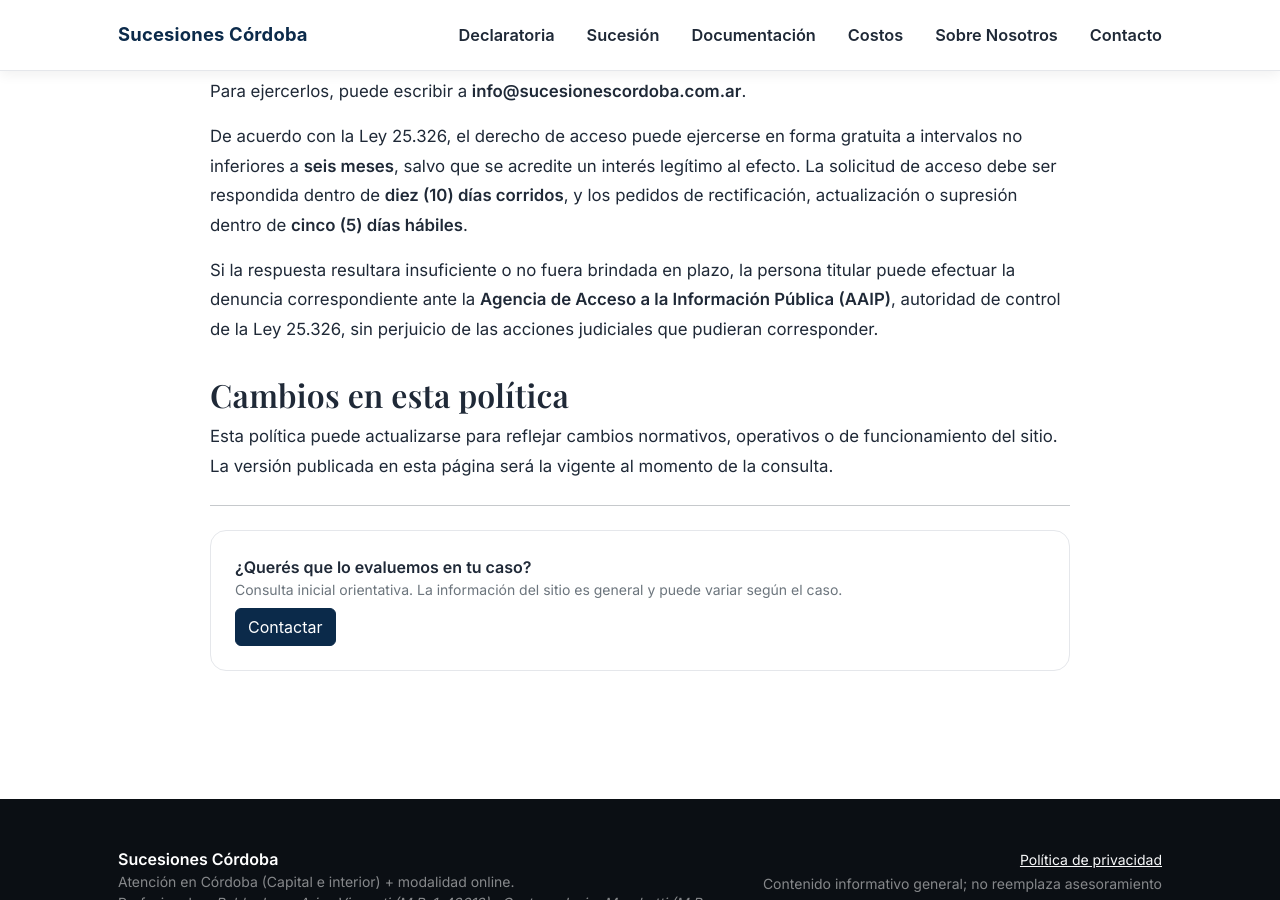
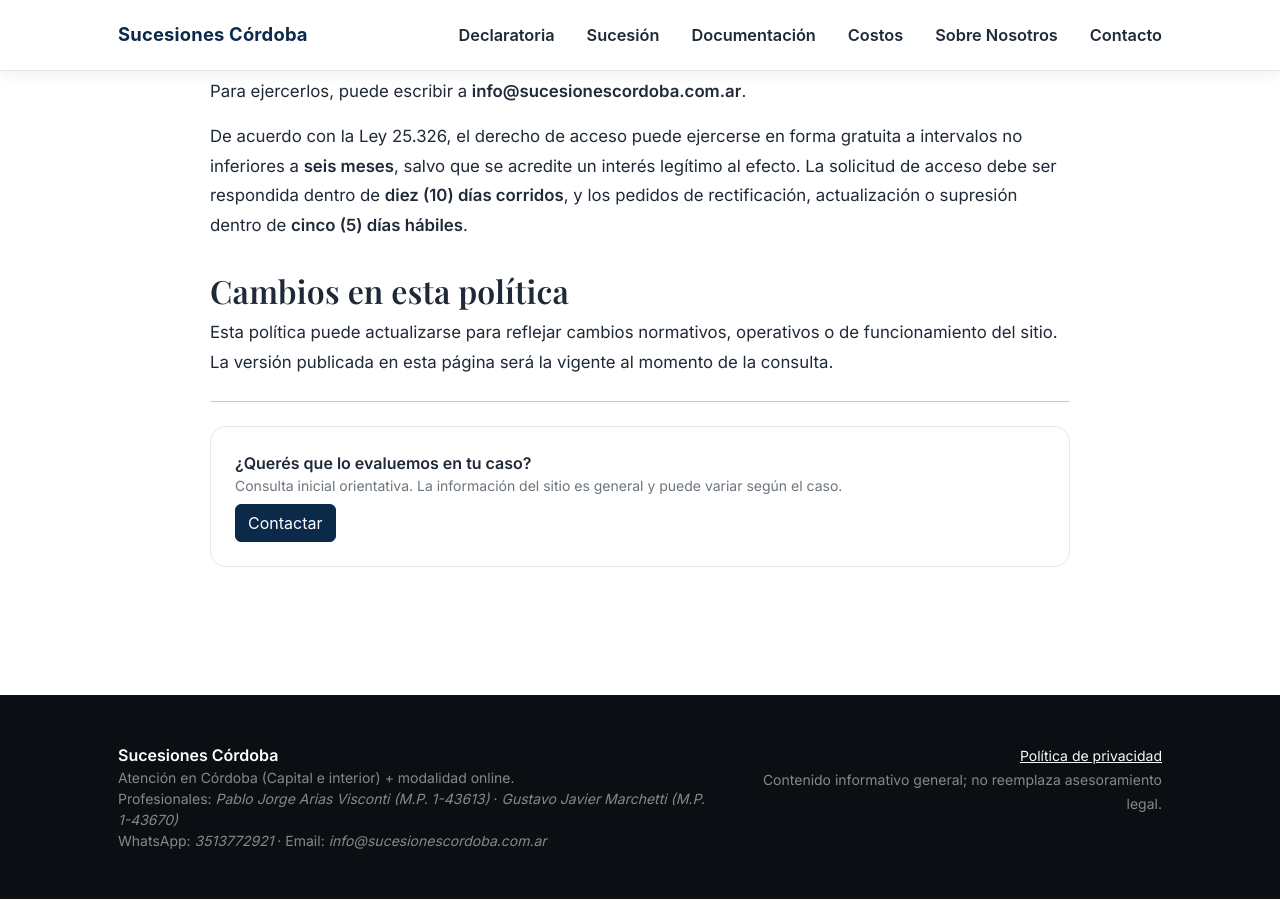
Before and after one commit to Elitedomainsx/sucesionescordoba, a Jekyll site: the page built from politica-de-privacidad.md, in a window 1280 px wide and 900 px high, scrolled down 2466 px. Built offline with Jekyll 4.4.1, drawn with Linux system fonts in a browser that asks for light colours.

Commit message:
Update politica-de-privacidad.md

```diff
--- a/politica-de-privacidad.md
+++ b/politica-de-privacidad.md
@@ -70,8 +70,6 @@ Para ejercerlos, puede escribir a **info@sucesionescordoba.com.ar**.
 
 De acuerdo con la Ley 25.326, el derecho de acceso puede ejercerse en forma gratuita a intervalos no inferiores a **seis meses**, salvo que se acredite un interés legítimo al efecto. La solicitud de acceso debe ser respondida dentro de **diez (10) días corridos**, y los pedidos de rectificación, actualización o supresión dentro de **cinco (5) días hábiles**.
 
-Si la respuesta resultara insuficiente o no fuera brindada en plazo, la persona titular puede efectuar la denuncia correspondiente ante la **Agencia de Acceso a la Información Pública (AAIP)**, autoridad de control de la Ley 25.326, sin perjuicio de las acciones judiciales que pudieran corresponder.
-
 ## Cambios en esta política
 
 Esta política puede actualizarse para reflejar cambios normativos, operativos o de funcionamiento del sitio. La versión publicada en esta página será la vigente al momento de la consulta.
```
